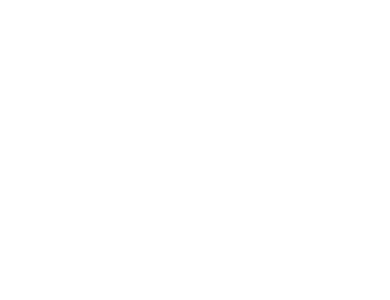
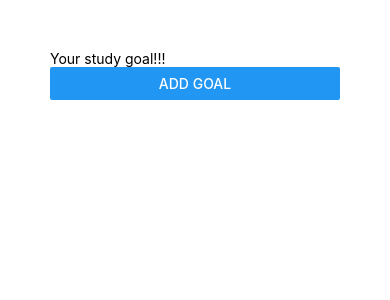
Before and after one commit to Eshwar17/InternPixel-React-Native, a React Native app: screen / in a window 390 px wide. Shown: the top 300 px of the page. Built offline with nearby package versions, Linux system fonts and the light colour scheme.

Commit message:
Added View component for taking the input and even added a button to it

```diff
--- a/App.js
+++ b/App.js
@@ -1,14 +1,21 @@
 import { StatusBar } from 'expo-status-bar';
-import { Button, StyleSheet, Text, View } from 'react-native';
+import { Button, StyleSheet, Text, TextInput, View } from 'react-native';
 
 export default function App() {
   return (
-    <View>
+    <View style={styles.appContainer}>
+      <View>
+        <TextInput placeholder='Your study goal!!!'/>
+        <Button title='Add Goal'/>
+      </View>
 
     </View>
   );
 }
 
 const styles = StyleSheet.create({
+  appContainer: {
+    padding: 50,
 
+  }
 });
```
